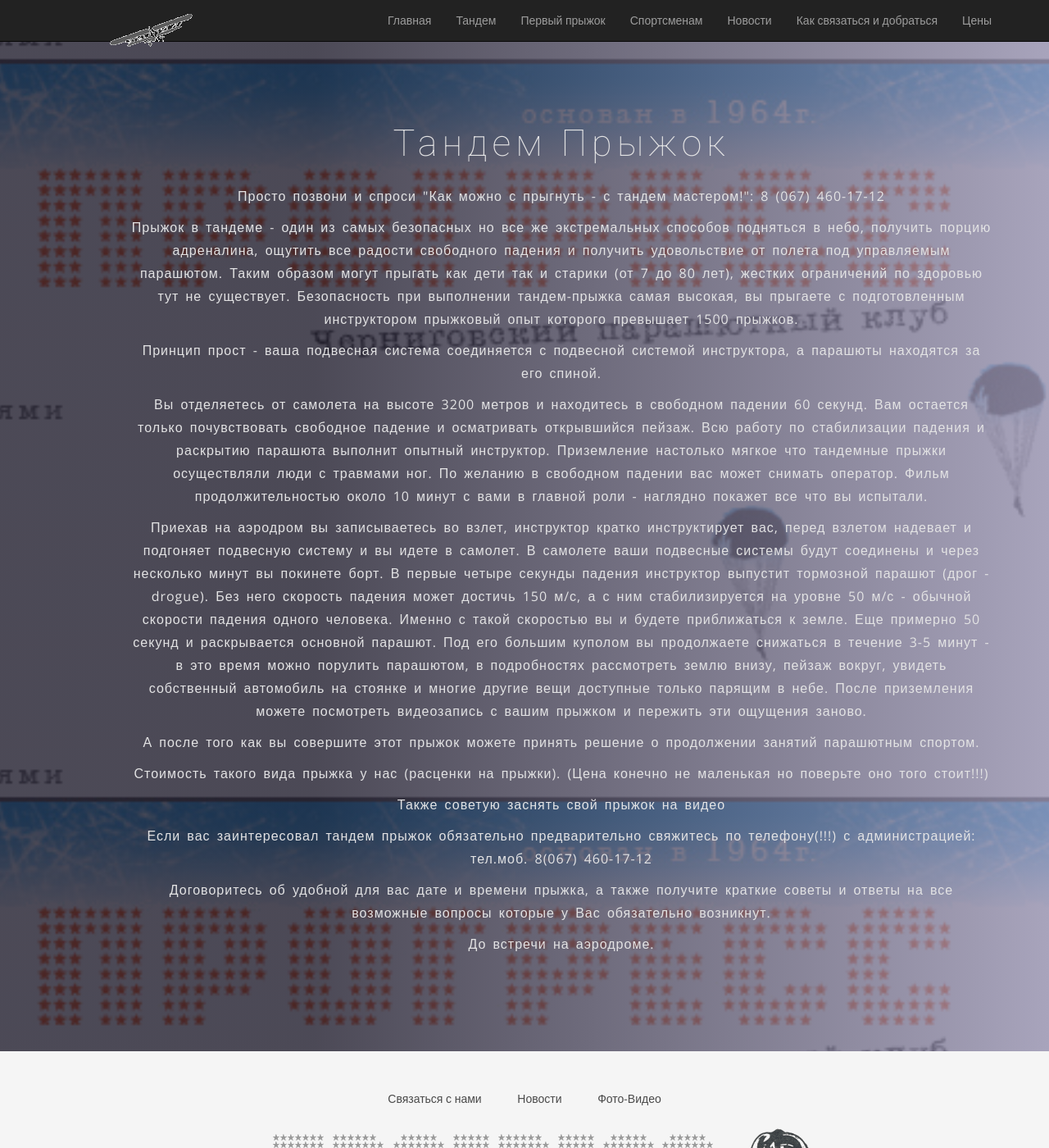
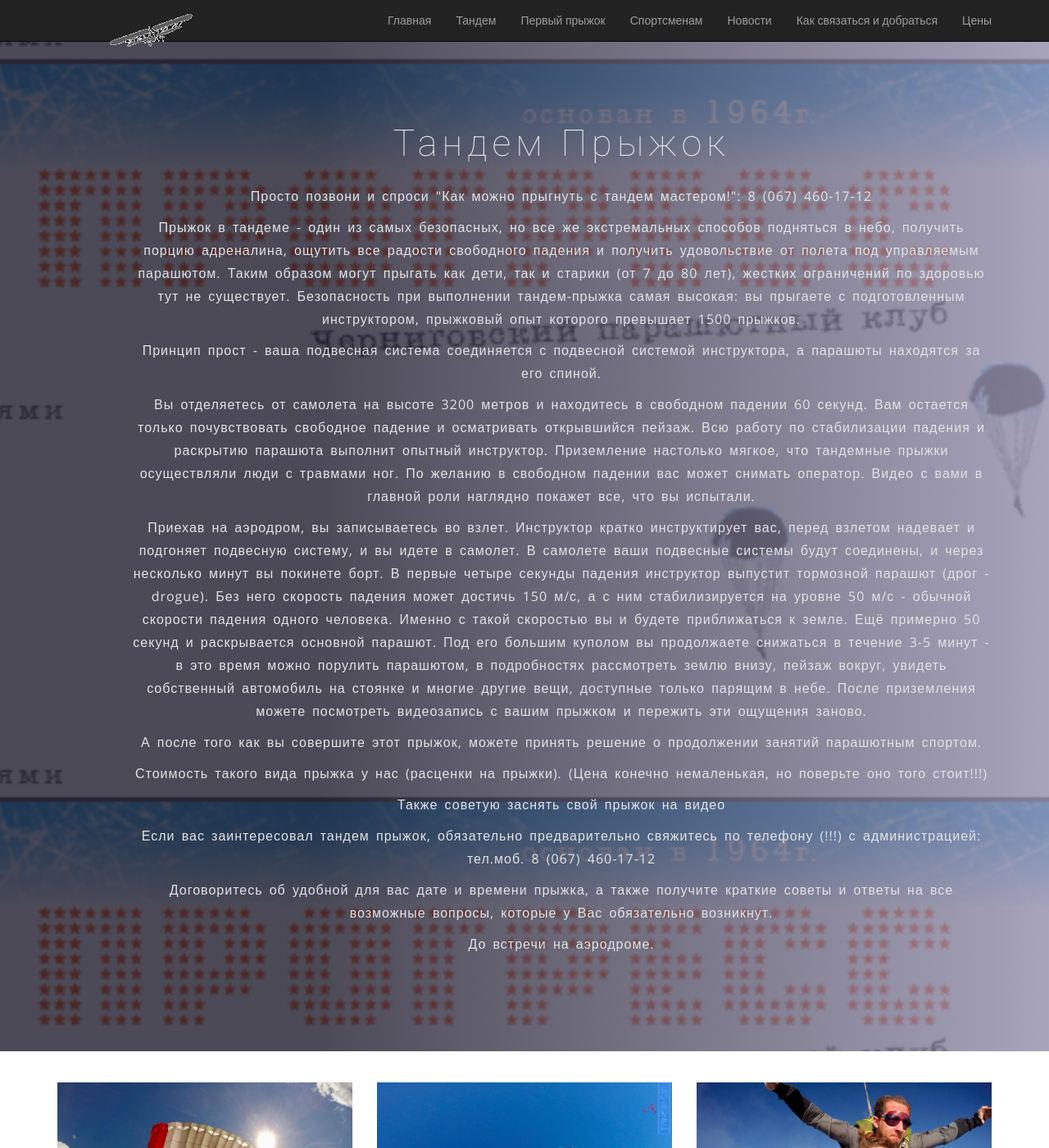
Before and after one commit to joej0e/progres.org.ua, a Jekyll site: the page built from tandem.html, in a window 1280 px wide and 1400 px high. Shown: the whole window at 82% size. Built offline with Jekyll 4.4.1, drawn with Linux system fonts in a browser that asks for light colours; nearby versions of some CDN libraries; some web fonts are replaced.

Commit message:
Updated tandem page according to Roman's request

```diff
--- a/tandem.html
+++ b/tandem.html
@@ -10,20 +10,48 @@
       <div class="col-md-12">
         <div class="block">
           <h1>Тандем прыжок</h1>
-          <p>Просто позвони и спроси "Как можно с прыгнуть - с тандем мастером!": 8 (067) 460-17-12</p>
-	  <p>Прыжок в тандеме - один из самых безопасных но все же экстремальных способов подняться в небо, получить порцию адреналина, ощутить все радости свободного падения и получить удовольствие от полета под управляемым парашютом. Таким образом могут прыгать как дети так и старики (от 7 до 80 лет), жестких ограничений по здоровью тут не существует. Безопасность при выполнении тандем-прыжка самая высокая, вы прыгаете с подготовленным инструктором прыжковый опыт которого превышает 1500 прыжков.</p>
+          <p>Просто позвони и спроси "Как можно прыгнуть с тандем мастером!": 8 (067) 460-17-12</p>
+	  <p>Прыжок в тандеме - один из самых безопасных, но все же экстремальных способов подняться в небо, получить порцию адреналина, ощутить все радости свободного падения и получить удовольствие от полета под управляемым парашютом. Таким образом могут прыгать как дети, так и старики (от 7 до 80 лет), жестких ограничений по здоровью тут не существует. Безопасность при выполнении тандем-прыжка самая высокая: вы прыгаете с подготовленным инструктором, прыжковый опыт которого превышает 1500 прыжков.</p>
 	  <p>Принцип прост - ваша подвесная система соединяется с подвесной системой инструктора, а парашюты находятся за его спиной.</p>
-	  <p>Вы отделяетесь от самолета на высоте 3200 метров и находитесь в свободном падении 60 секунд. Вам остается только почувствовать свободное падение и осматривать открывшийся пейзаж. Всю работу по стабилизации падения и раскрытию парашюта выполнит опытный инструктор. Приземление настолько мягкое что тандемные прыжки осуществляли люди с травмами ног. По желанию в свободном падении вас может снимать оператор. Фильм продолжительностью около 10 минут с вами в главной роли - наглядно покажет все что вы испытали.</p>
-	  <p>Приехав на аэродром вы записываетесь во взлет, инструктор кратко инструктирует вас, перед взлетом надевает и подгоняет подвесную систему и вы идете в самолет. В самолете ваши подвесные системы будут соединены и через несколько минут вы покинете борт. В первые четыре секунды падения инструктор выпустит тормозной парашют (дрог - drogue). Без него скорость падения может достичь 150 м/с, а с ним стабилизируется на уровне 50 м/с - обычной скорости падения одного человека. Именно с такой скоростью вы и будете приближаться к земле. Еще примерно 50 секунд и раскрывается основной парашют. Под его большим куполом вы продолжаете снижаться в течение 3-5 минут - в это время можно порулить парашютом, в подробностях рассмотреть землю внизу, пейзаж вокруг, увидеть собственный автомобиль на стоянке и многие другие вещи доступные только парящим в небе. После приземления можете посмотреть видеозапись с вашим прыжком и пережить эти ощущения заново.</p>
-	  <p>А после того как вы совершите этот прыжок можете принять решение о продолжении занятий парашютным спортом. </p>
-	  <p>Стоимость такого вида прыжка у нас (расценки на прыжки). (Цена конечно не маленькая но поверьте оно того стоит!!!)</p>
+	  <p>Вы отделяетесь от самолета на высоте 3200 метров и находитесь в свободном падении 60 секунд. Вам остается только почувствовать свободное падение и осматривать открывшийся пейзаж. Всю работу по стабилизации падения и раскрытию парашюта выполнит опытный инструктор. Приземление настолько мягкое, что тандемные прыжки осуществляли люди с травмами ног. По желанию в свободном падении вас может снимать оператор. Видео с вами в главной роли наглядно покажет все, что вы испытали.</p>
+	  <p>Приехав на аэродром, вы записываетесь во взлет. Инструктор кратко инструктирует вас, перед взлетом надевает и подгоняет подвесную систему, и вы идете в самолет. В самолете ваши подвесные системы будут соединены, и через несколько минут вы покинете борт. В первые четыре секунды падения инструктор выпустит тормозной парашют (дрог - drogue). Без него скорость падения может достичь 150 м/с, а с ним стабилизируется на уровне 50 м/с - обычной скорости падения одного человека. Именно с такой скоростью вы и будете приближаться к земле. Ещё примерно 50 секунд и раскрывается основной парашют. Под его большим куполом вы продолжаете снижаться в течение 3-5 минут - в это время можно порулить парашютом, в подробностях рассмотреть землю внизу, пейзаж вокруг, увидеть собственный автомобиль на стоянке и многие другие вещи, доступные только парящим в небе. После приземления можете посмотреть видеозапись с вашим прыжком и пережить эти ощущения заново.</p>
+	  <p>А после того как вы совершите этот прыжок, можете принять решение о продолжении занятий парашютным спортом.</p>
+	  <p>Стоимость такого вида прыжка у нас (расценки на прыжки). (Цена конечно немаленькая, но поверьте оно того стоит!!!)</p>
 	  <p>Также советую заснять свой прыжок на видео</p>
-	  <p>Если вас заинтересовал тандем прыжок обязательно предварительно свяжитесь по телефону(!!!) с администрацией:<br/>
-тел.моб. 8(067) 460-17-12</p>
-          <p>Договоритесь об удобной для вас дате и времени прыжка, а также получите краткие советы и ответы на все возможные вопросы которые у Вас обязательно возникнут.</p>
+	  <p>Если вас заинтересовал тандем прыжок, обязательно предварительно свяжитесь по телефону (!!!) с администрацией:<br/>
+тел.моб. 8 (067) 460-17-12</p>
+          <p>Договоритесь об удобной для вас дате и времени прыжка, а также получите краткие советы и ответы на все возможные вопросы, которые у Вас обязательно возникнут.</p>
 	  <p>До встречи на аэродроме.</p>
         </div>
       </div>
     </div>
   </div>
 </section>
+<section id="filler">
+  <div class="container">
+    <div class="row ">
+      <p>&nbsp;</p>
+    </div>
+  </div>
+</section>
+<section id="photo">
+  <div class="container">
+    <div class="row ">
+      <div class="col-sm-4 col-md-4">
+        <div class="photo-item1">
+	  <img class="img-responsive" src="{{site.baseurl}}/img/tandem/21082043_1692811577398787_500305242_o.jpg"/>
+        </div>
+      </div>
+      <div class="col-sm-4 col-md-4">
+        <div class="photo-item1">
+	  <img class="img-responsive" src="{{site.baseurl}}/img/tandem/21104374_1692811534065458_1950144699_o.jpg"/>
+        </div>
+      </div>
+      <div class="col-sm-4 col-md-4">
+        <div class="photo-item1">
+	  <img class="img-responsive" src="{{site.baseurl}}/img/tandem/21081626_1692811630732115_2134836472_o.jpg"/>
+        </div>
+      </div>
+    </div>
+  </div>
+</section>
```
Also changed, not shown: img/tandem/21081626_1692811630732115_2134836472_o.jpg (added), img/tandem/21082043_1692811577398787_500305242_o.jpg (added), img/tandem/21104374_1692811534065458_1950144699_o.jpg (added).
